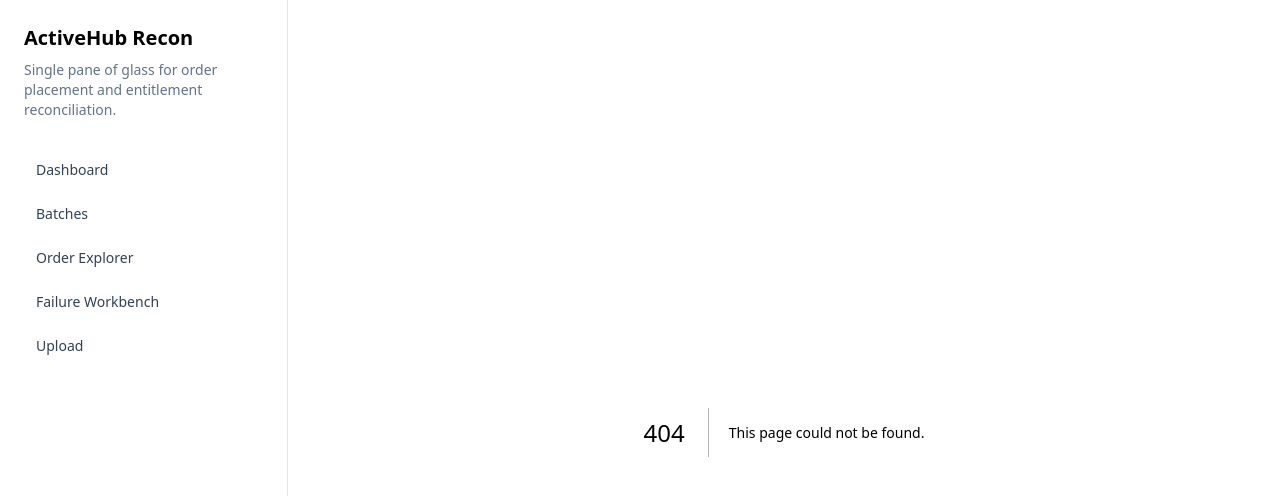
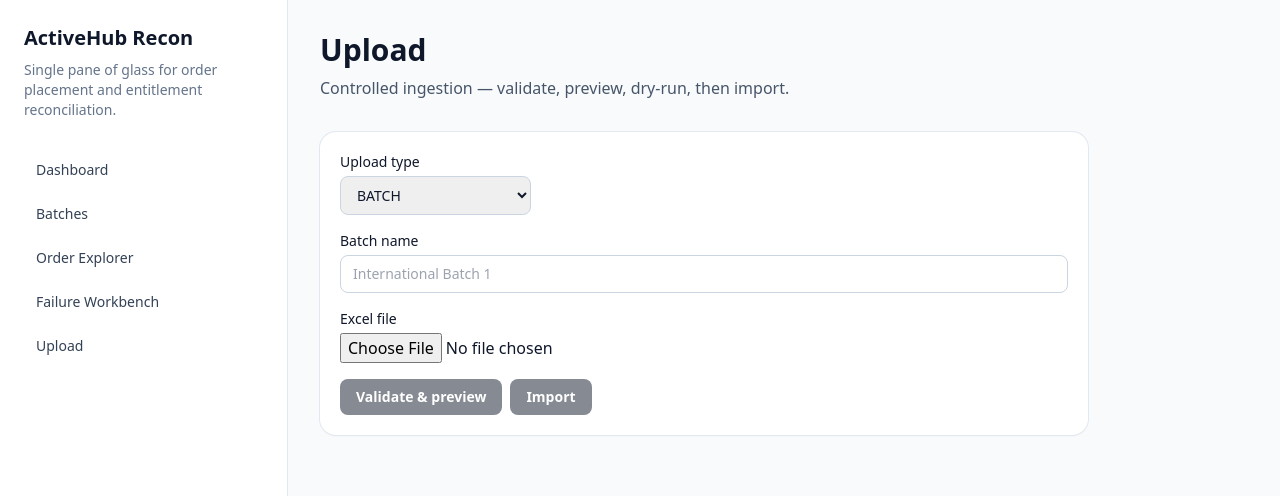
Before and after one commit to ragpark/MFL-Orders, a Next.js app in the folder apps/web/: page /upload in a window 1280 px wide. Before the commit this address had no page. Shown: the top 496 px of the page. Built offline with nearby package versions, Linux system fonts and the light colour scheme.

Commit message:
Create UploadPage component for file uploads

```diff
--- /dev/null
+++ b/apps/web/app/upload/page.tsx
@@ -0,0 +1,14 @@
+'use client';
+import { useState } from 'react';
+import { api } from '../../lib/api';
+const types = ['BATCH', 'PROCESSING_REPORT', 'LM_REPORT', 'REORDER'];
+export default function UploadPage() {
+  const [file, setFile] = useState<File | null>(null);
+  const [type, setType] = useState('BATCH');
+  const [batchName, setBatchName] = useState('');
+  const [preview, setPreview] = useState<any>(null);
+  const [result, setResult] = useState<any>(null);
+  async function runPreview() { if (!file) return; const fd = new FormData(); fd.append('file', file); fd.append('type', type); const res = await api.post('/uploads/preview', fd); setPreview(res.data); }
+  async function upload() { if (!file) return; const fd = new FormData(); fd.append('file', file); fd.append('type', type); if (batchName) fd.append('batchName', batchName); const res = await api.post('/uploads', fd); setResult(res.data); }
+  return <div><h1 className="text-3xl font-bold">Upload</h1><p className="mt-2 text-slate-600">Controlled ingestion — validate, preview, dry-run, then import.</p><div className="card mt-8 space-y-4 max-w-3xl"><div><label className="block text-sm font-medium">Upload type</label><select className="input mt-1" value={type} onChange={e => setType(e.target.value)}>{types.map(t => <option key={t}>{t}</option>)}</select></div>{type === 'BATCH' && <div><label className="block text-sm font-medium">Batch name</label><input className="input mt-1 w-full" value={batchName} onChange={e => setBatchName(e.target.value)} placeholder="International Batch 1" /></div>}<div><label className="block text-sm font-medium">Excel file</label><input className="mt-1" type="file" accept=".xlsx,.xls,.csv" onChange={e => setFile(e.target.files?.[0] ?? null)} /></div><div className="flex gap-2"><button className="btn" onClick={runPreview} disabled={!file}>Validate & preview</button><button className="btn" onClick={upload} disabled={!file}>Import</button></div></div>{preview && <pre className="card mt-6 overflow-x-auto text-xs">{JSON.stringify(preview, null, 2)}</pre>}{result && <pre className="card mt-6 overflow-x-auto text-xs">{JSON.stringify(result, null, 2)}</pre>}</div>;
+}
```
